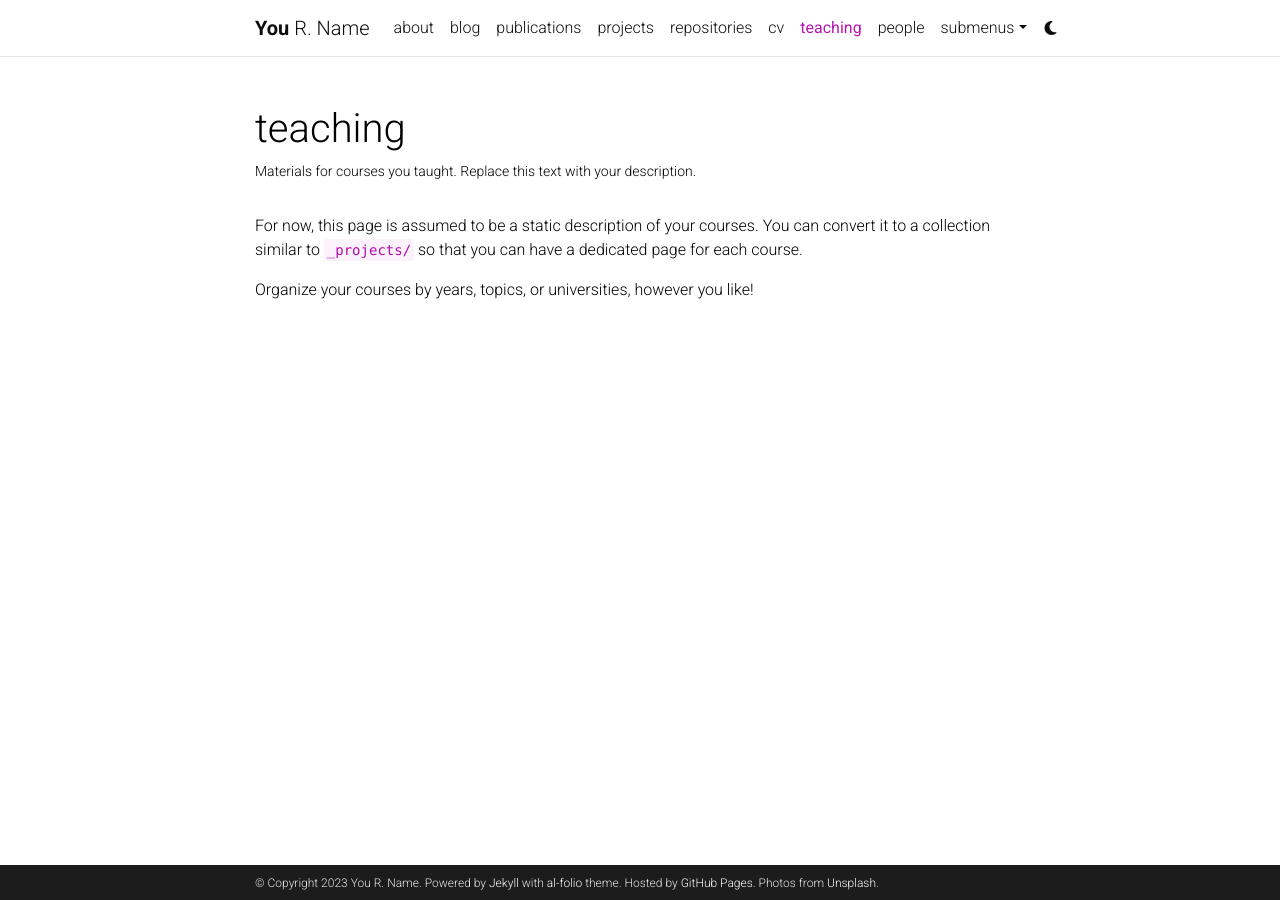
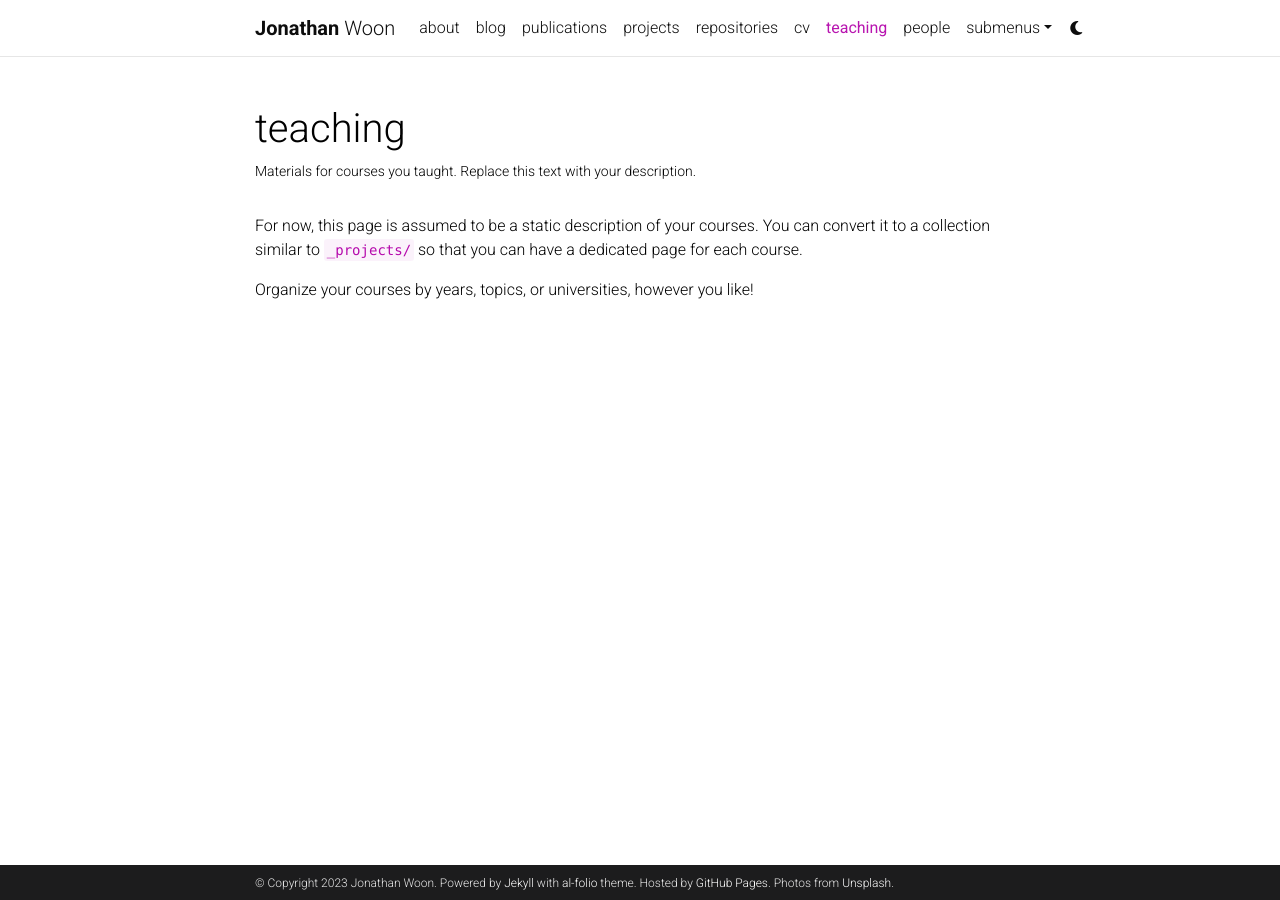
Before and after one commit to jonwoon/jonwoon.github.io, a Jekyll site: the page built from _pages/teaching.md, in a window 1280 px wide. Built offline with Jekyll 4.4.1, drawn with Linux system fonts in a browser that asks for light colours; comment, search, counter and statistics services are not loaded; a style sheet for code colours, icons or effects is not loaded.

Commit message:
Update _config.yml

```diff
--- a/_config.yml
+++ b/_config.yml
@@ -3,10 +3,10 @@
 # -----------------------------------------------------------------------------
 
 title: blank # the website title (if blank, full name will be used instead)
-first_name: You
-middle_name: R.
-last_name: Name
-email: you@example.com
+first_name: Jonathan
+middle_name:
+last_name: Woon
+email: woon@pitt.edu
 description: > # the ">" symbol means to ignore newlines until "footer_text:"
   A simple, whitespace theme for academics. Based on [*folio](https://github.com/bogoli/-folio) design.
 footer_text: >
@@ -18,8 +18,8 @@
 lang: en # the language of your site (for example: en, fr, cn, ru, etc.)
 icon: ⚛️  # the emoji used as the favicon (alternatively, provide image name in /assets/img/)
 
-url: https://alshedivat.github.io # the base hostname & protocol for your site
-baseurl: /al-folio # the subpath of your site, e.g. /blog/
+url: https://jonwoon.github.io # the base hostname & protocol for your site
+baseurl:  # the subpath of your site, e.g. /blog/
 last_updated: false # set to true if you want to display last updated in the footer
 impressum_path:  # set to path to include impressum link in the footer, use the same path as permalink in a page, helps to conform with EU GDPR
 
@@ -41,7 +41,7 @@
 # will use title and url fields
 # Take a look to https://github.com/jekyll/jekyll-feed for more customization
 
-rss_icon: true
+rss_icon: false
 
 # -----------------------------------------------------------------------------
 # Layout
```
